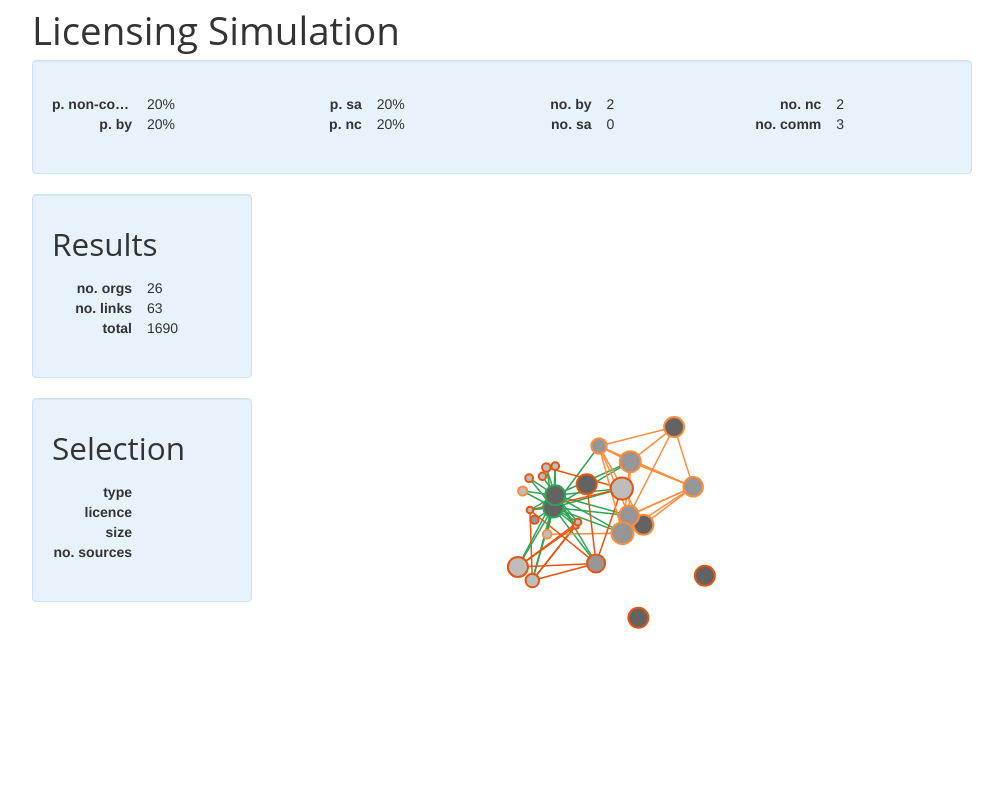
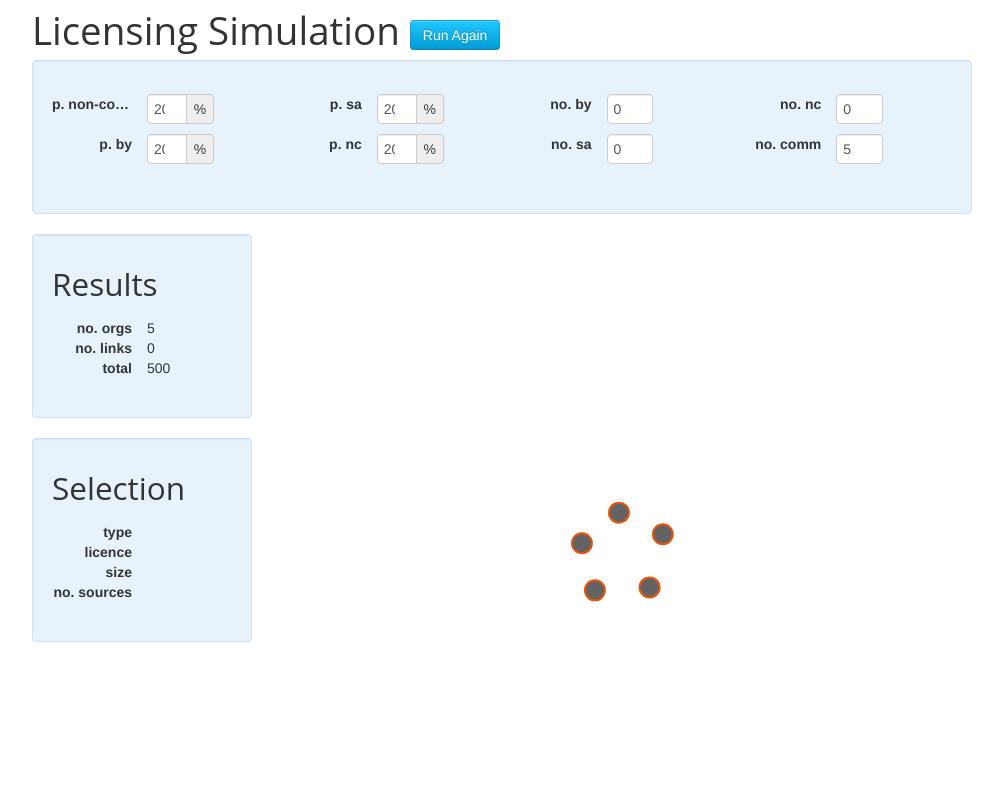
Before and after one commit to theodi/data-ecosystem-simulation, a plain HTML site: page index.html in a window 1280 px wide. Shown: the top 800 px of the page, without its empty margins (138-1141 px from the left). Drawn offline with Linux system fonts and the light colour scheme.

Commit message:
setting various things through form

```diff
--- a/index.html
+++ b/index.html
@@ -31,43 +31,76 @@ line.link {
   </head>
   <body id="simulation">
     <div class="container">
-      <h1>Licensing Simulation</h1>
+      <form action="" method="get">
+        <h1>
+          Licensing Simulation
+          <button class="btn btn-primary" type="submit">Run Again</button>
+        </h1>
         <div class="well">
           <div class="row-fluid">
             <div class="span3">
               <dl class="dl-horizontal">
                 <dt>p. non-comm</dt>
-              <dd id="pNonCommercialOrg"></dd>
+                <dd>
+                  <div class="input-append">
+                    <input id="pNonCommercialOrg" name="pNonCommercialOrg" class="span5" type="number" min="0" max="100" step="5" length="3" />
+                    <span class="add-on">%</span>
+                  </div>
+                </dd>
                 <dt>p. by</dt>
-              <dd id="pOpen"></dd>
+                <dd>
+                  <div class="input-append">
+                    <input id="pOpen" name="pOpen" class="span5" type="number" min="0" max="100" step="5" length="3" />
+                    <span class="add-on">%</span>
+                  </div>
+                </dd>
               </dl>
             </div>
             <div class="span3">
               <dl class="dl-horizontal">
                 <dt>p. sa</dt>
-              <dd id="pShareAlike"></dd>
+                <dd>
+                  <div class="input-append">
+                    <input id="pShareAlike" name="pShareAlike" class="span5" type="number" min="0" max="100" step="5" length="3" />
+                    <span class="add-on">%</span>
+                  </div>
+                </dd>
                 <dt>p. nc</dt>
-              <dd id="pNonCommercial"></dd>
+                <dd>
+                  <div class="input-append">
+                    <input id="pNonCommercial" name="pNonCommercial" class="span5" type="number" min="0" max="100" step="5" length="3" />
+                    <span class="add-on">%</span>
+                  </div>
+                </dd>
               </dl>
             </div>
             <div class="span3">
               <dl class="dl-horizontal">
                 <dt>no. by</dt>
-              <dd id="nAttribution"></dd>
+                <dd>
+                  <input id="nattribution" name="nattribution" class="span5" type="number" min="1" max="10" step="1" length="3" />
+                </dd>
                 <dt>no. sa</dt>
-              <dd id="nSA"></dd>
+                <dd>
+                  <input id="nshare-alike" name="nshare-alike" class="span5" type="number" min="1" max="10" step="1" length="3" />
+                </dd>
               </dl>
             </div>
             <div class="span3">
               <dl class="dl-horizontal">
                 <dt>no. nc</dt>
-              <dd id="nNC"></dd>
+                <dd>
+                  <input id="nnon-commercial" name="nnon-commercial" class="span5" type="number" min="1" max="10" step="1" length="3" />
+                </dd>
                 <dt>no. comm</dt>
-              <dd id="nCommercial"></dd>
+                <dd>
+                  <input id="ncommercial" name="ncommercial" class="span5" type="number" min="1" max="10" step="1" length="3" />
+                </dd>
               </dl>
             </div>
           </div>
         </div>
+      </form>
       <div class="row-fluid">
         <div class="span3">
           <div class="well">
@@ -126,7 +159,7 @@ var w = 700,
 var licences = {
   "attribution": {
     name: "attribution",
-    count: 2,
+    count: 0,
     open: true,
     sa: false,
     nc: false,
@@ -142,7 +175,7 @@ var licences = {
   },
   "non-commercial": {
     name: "non-commercial",
-    count: 2,
+    count: 0,
     open: false,
     sa: false,
     nc: true,
@@ -150,13 +183,37 @@ var licences = {
   },
   "commercial": {
     name: "commercial",
-    count: 3,
+    count: 5,
     open: false,
     sa: false,
     nc: false,
     color: "#e6550d"
   }
 };
+
+var query = document.location.search,
+    params = query.substr(1).split('&');
+
+for (j = 0; j < params.length; j++) {
+  var pv = params[j].split('='),
+    p = pv[0],
+    v = Number(pv[1]);
+  console.log(p);
+  if (p.substr(0,1) === 'n') {
+    licences[p.substr(1)].count = v;
+  } else {
+    v = v / 100;
+    if (p === 'pNonCommercialOrg') {
+      pNonCommercialOrg = v;
+    } else if (p === 'pOpen') {
+      pOpen = v;
+    } else if (p === 'pShareAlike') {
+      pShareAlike = v;
+    } else if (p === 'pNonCommercial') {
+      pNonCommercial = v;
+    }
+  }
+}
 
 for (licence in licences) {
   for (j = 0; j < licences[licence].count; j++) {
@@ -187,15 +244,15 @@ var reportSelLicence = d3.select('#selLicence');
 var reportSelType = d3.select('#selType');
 var reportSelSize = d3.select('#selSize');
 
-d3.select('#pNonCommercialOrg').text((pNonCommercialOrg * 100) + '%');
-d3.select('#pOpen').text((pOpen * 100) + '%');
-d3.select('#pShareAlike').text((pShareAlike * 100) + '%');
-d3.select('#pNonCommercial').text((pNonCommercial * 100) + '%');
+d3.select('#pNonCommercialOrg').property('value', (pNonCommercialOrg * 100));
+d3.select('#pOpen').property('value', (pOpen * 100));
+d3.select('#pShareAlike').property('value', (pShareAlike * 100));
+d3.select('#pNonCommercial').property('value', (pNonCommercial * 100));
 
-d3.select('#nAttribution').text(licences['attribution'].count);
-d3.select('#nSA').text(licences['share-alike'].count);
-d3.select('#nNC').text(licences['non-commercial'].count);
-d3.select('#nCommercial').text(licences['commercial'].count);
+d3.select('#nattribution').property('value', licences['attribution'].count);
+d3.select('#nshare-alike').property('value', licences['share-alike'].count);
+d3.select('#nnon-commercial').property('value', licences['non-commercial'].count);
+d3.select('#ncommercial').property('value', licences['commercial'].count);
 
 /*
 d3.json("flare.json", function(json) {
@@ -468,7 +525,5 @@ function flatten(root) {
 }
 
     </script>
-  </bod              <dt>p. share-alike</dt>
-              <dd id="pShareAlike"></dd>
-y>
+  </body>
 </html>
```
Lines whose indentation alone changed are shown as unchanged.
